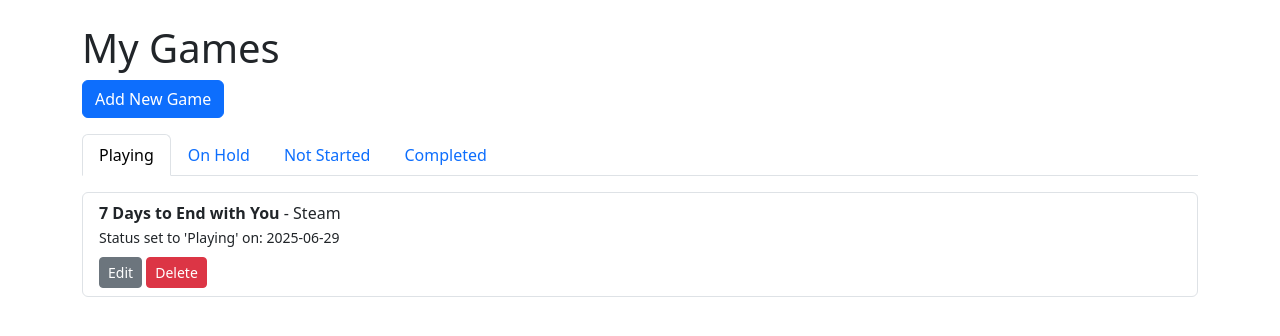
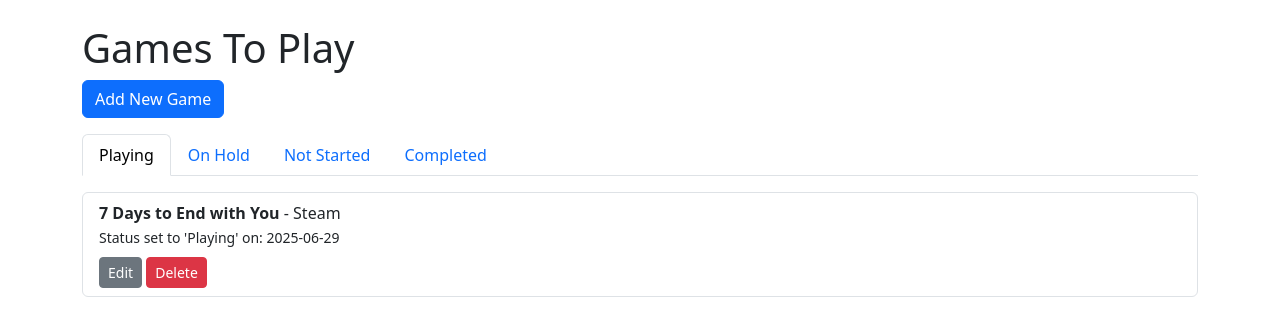
Before and after one commit to ValakTurtle/GameTracker, a Flask app: page / in a window 1280 px wide. Shown: the top 336 px of the page. Run offline with Flask 3, Linux system fonts and the light colour scheme; data comes from the database, SQL or seed files in the repository.

Commit message:
Updated UI

```diff
--- a/templates/home.html
+++ b/templates/home.html
@@ -2,7 +2,7 @@
 <html lang="en">
 <head>
   <meta charset="UTF-8" />
-  <title>My Game Tracker</title>
+  <title>Games To Play</title>
   <!-- Bootstrap CSS -->
   <link
     href="https://cdn.jsdelivr.net/npm/bootstrap@5.3.2/dist/css/bootstrap.min.css"
@@ -10,7 +10,7 @@
   />
 </head>
 <body class="container mt-4">
-  <h1>My Games</h1>
+  <h1>Games To Play</h1>
   <a class="btn btn-primary mb-3" href="{{ url_for('add_game') }}">Add New Game</a>
 
   {% if grouped_games %}
```
